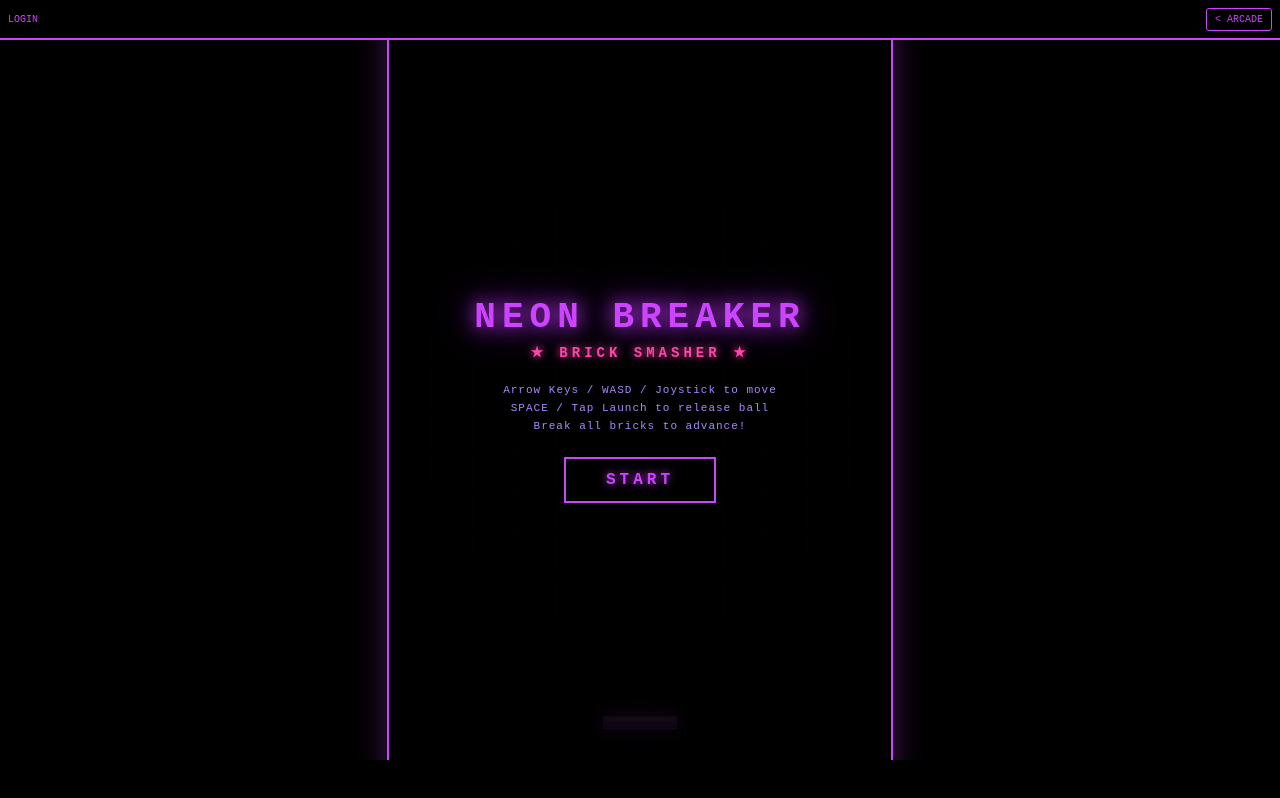
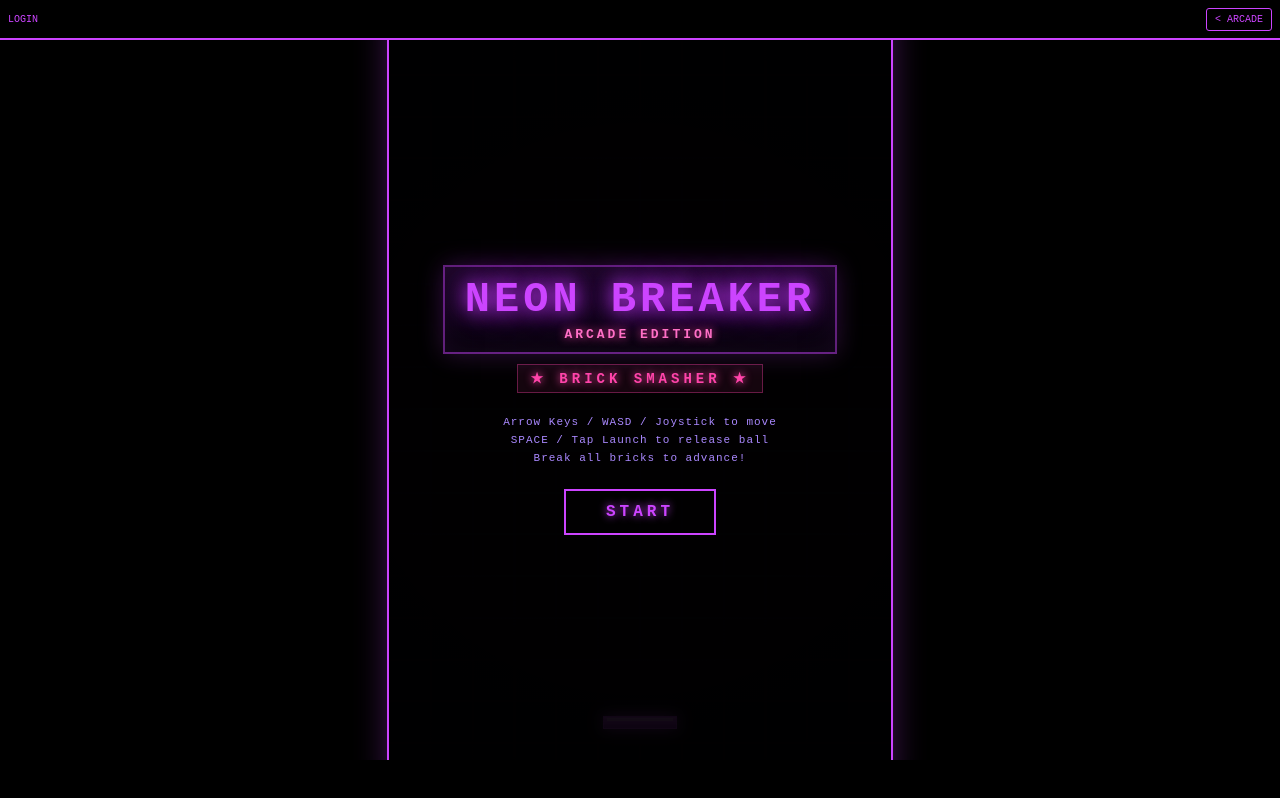
Before and after one commit to flickersgit/claude-home, a website: page retro-paddle/index.html in a window 1280 px wide. Drawn offline with Linux system fonts and the light colour scheme.

Commit message:
feat: improve neon breaker title layout

```diff
--- a/retro-paddle/index.html
+++ b/retro-paddle/index.html
@@ -55,13 +55,41 @@
   }
   #overlay.hidden { opacity: 0; pointer-events: none; }
   #overlay h1 {
-    font-size: 36px; color: #cc44ff;
+    font-size: 36px;
+    color: #cc44ff;
+    letter-spacing: 6px;
     text-shadow: 0 0 20px #cc44ff, 0 0 40px #8800cc;
-    letter-spacing: 6px; margin-bottom: 6px;
+    margin-bottom: 10px;
+  }
+  #overlay .title-frame {
+    display: inline-flex;
+    flex-direction: column;
+    align-items: center;
+    gap: 6px;
+    padding: 12px 20px 10px;
+    border: 2px solid rgba(204,68,255,0.45);
+    background: linear-gradient(180deg, rgba(24,8,35,0.8), rgba(10,4,16,0.65));
+    box-shadow: 0 0 24px rgba(204,68,255,0.22), inset 0 0 28px rgba(204,68,255,0.08);
+  }
+  #overlay .title-main {
+    font-size: clamp(30px, 8vw, 42px);
+    line-height: 1;
+    color: #cc44ff;
+    letter-spacing: 4px;
+    text-shadow: 0 0 20px #cc44ff, 0 0 34px #8800cc;
+  }
+  #overlay .title-accent {
+    font-size: clamp(11px, 2.8vw, 13px);
+    color: #ff6fc6;
+    letter-spacing: 3px;
+    text-shadow: 0 0 10px #ff44aa;
   }
   #overlay h2 {
     font-size: 14px; color: #ff44aa; margin-bottom: 20px;
     letter-spacing: 4px; text-shadow: 0 0 8px #ff44aa;
+    padding: 5px 12px;
+    border: 1px solid rgba(255,68,170,0.35);
+    background: rgba(255,68,170,0.08);
   }
   #overlay .info {
     font-size: 11px; color: #aa88ff; margin: 3px 0; letter-spacing: 1px;
@@ -178,7 +206,12 @@
     <span class="lives">LIVES: <span id="livesVal">♥♥♥</span></span>
   </div>
   <div id="overlay">
-    <h1>NEON BREAKER</h1>
+    <h1>
+      <span class="title-frame">
+        <span class="title-main">NEON BREAKER</span>
+        <span class="title-accent">ARCADE EDITION</span>
+      </span>
+    </h1>
     <h2>★ BRICK SMASHER ★</h2>
     <div class="info">Arrow Keys / WASD / Joystick to move</div>
     <div class="info">SPACE / Tap Launch to release ball</div>
```
